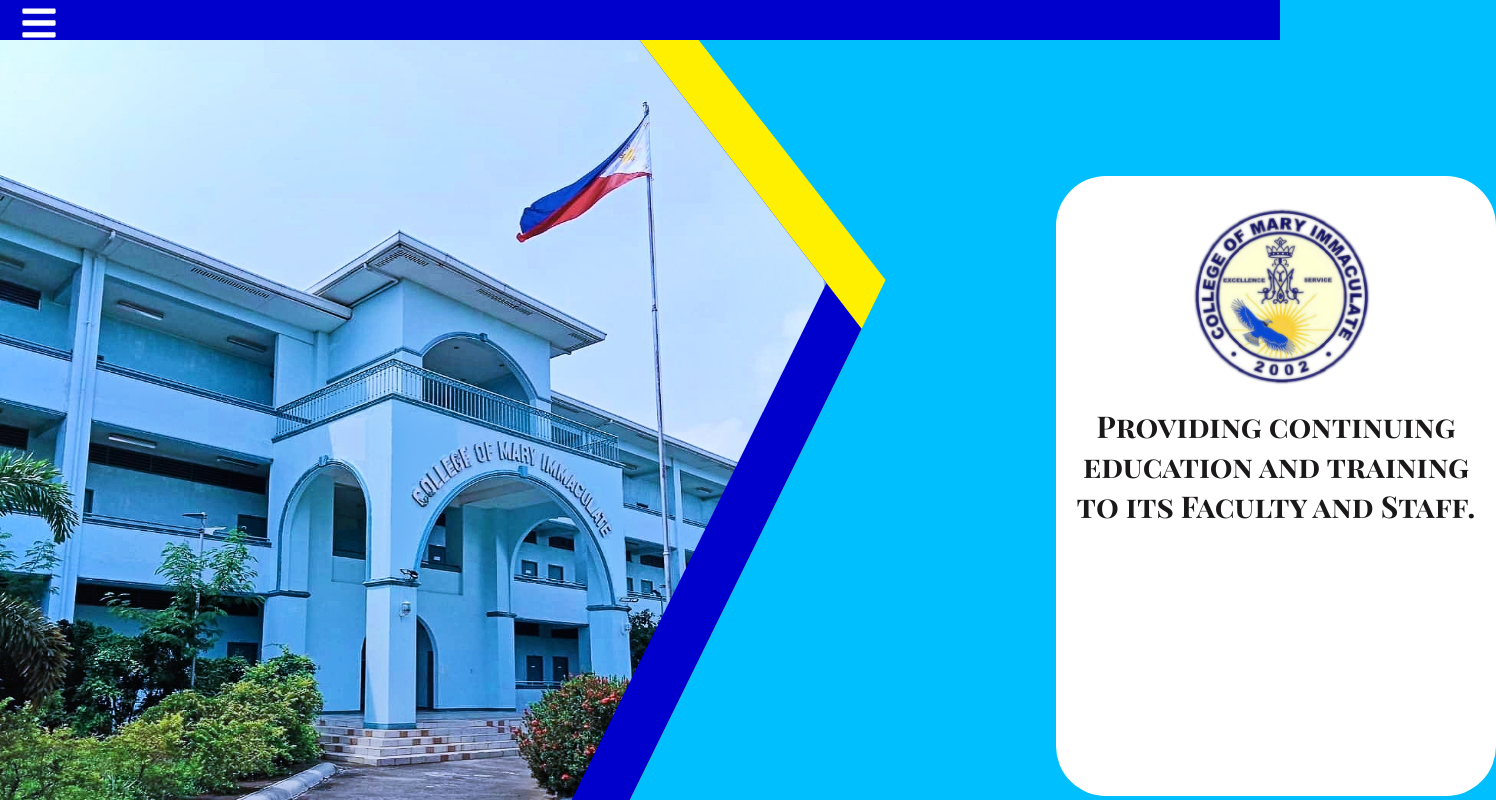
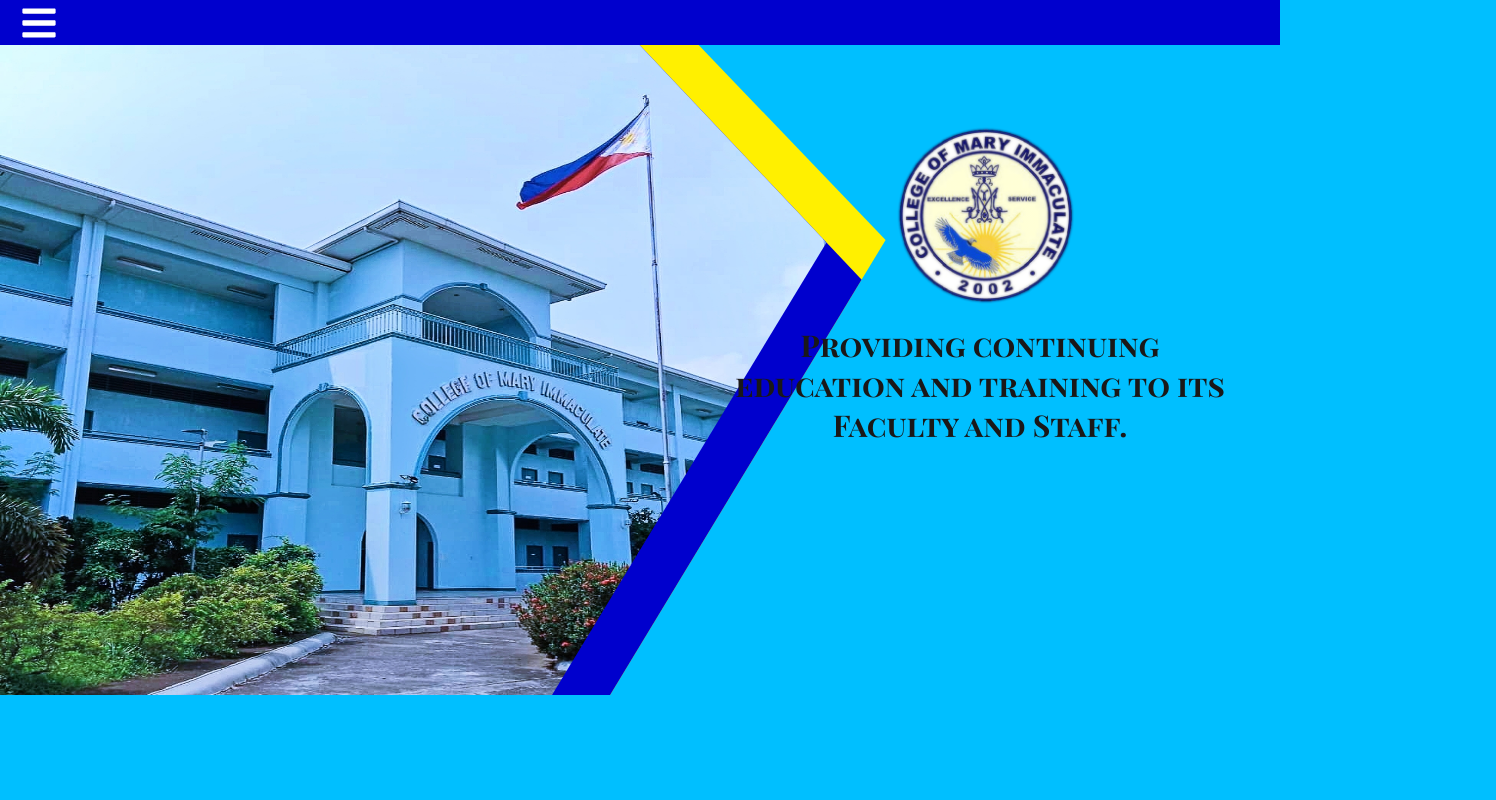
Before and after one commit to wilsterdc/CSIMS, a React (Create React App) app: page / in a window 1280 px wide. Shown: the top 800 px of the page, 1496 px wide, since content can reach past the window. Built offline with nearby package versions, Linux system fonts and the light colour scheme.

Commit message:
:rocket: to the :moon:

```diff
--- a/src/components/Enrollment.js
+++ b/src/components/Enrollment.js
@@ -2,7 +2,9 @@
 
 function Enrollment() {
   return (
-    <div>Enrollment</div>
+    <div>
+      <h1>Requirements: </h1>
+    </div>
   )
 }
 
--- a/src/components/Nav.css
+++ b/src/components/Nav.css
@@ -1,7 +1,8 @@
 .nav-container {
     background-color: #0000cd;
     padding-left: 20px;
-    /* height: 45px; */
+    height: 45px;
+    width: auto;
 }
 
 .nav-logo {
@@ -30,20 +31,56 @@
 }
 
 .nav-links:hover {
-    background-color: #a9a9a9;
+    background-color: #00bfff;
     border-radius: 10px;
 }
 
 .nav-menu {
-    background: red;
     display: flex;
     flex-direction: column;
     align-items: center;
     position: absolute;
-    height: 0;
-    overflow: hidden;
+    top: 45px;
+    left: -100%;
+    width: 30%;
+    /* max-width: 40%; */
+    height: 100%;
+    background-color: #0000cd;
+    z-index: 1;
+    transition: all 0.5s ease;
 }
 
-.nav-menu-active {
-    height: 100%
+.nav-active {
+    display: flex;
+    flex-direction: column;
+    align-items: center;
+    position: absolute;
+    top: 45px;
+    left: 0;
+    width: 30%;
+    /* max-width: 50%; */
+    height: 100%;
+    background-color: #0000cd;
+    z-index: 1;
+    transition: all 0.5s ease;
 }
+
+@media screen  and (max-width: 523px) {
+    .nav-menu {
+        width: 70%;
+        max-width: 400px;
+        left: -100%;
+      }
+
+      .nav-active {
+        width: 70%;
+        max-width: 500px;
+        left: 0;
+      }
+
+      .nav-item {
+        width: auto;
+        padding: 0;
+        margin-right: 20px;
+      }
+}
--- a/src/components/Nav.js
+++ b/src/components/Nav.js
@@ -1,5 +1,10 @@
 import {useState} from 'react'
-import {FaBars, FaTimes} from 'react-icons/fa'
+import {FaTimes, FaBars} from 'react-icons/fa'
+import {BiHome} from 'react-icons/bi'
+import {SlGraduation} from 'react-icons/sl'
+import {HiOutlineDocumentDuplicate} from 'react-icons/hi2'
+import {MdOutlineContactPhone} from 'react-icons/md'
+import {AiOutlineQuestionCircle} from 'react-icons/ai'
 import {Link} from 'react-router-dom'
 import './Nav.css'
 
@@ -13,34 +18,33 @@
   return (
     <div>
         <div className = 'nav-container'>
-            {/* <nav className = 'nav-logo' onClick = {closeMenu} /> */}
             <div className = 'menu-icon' onClick = {handleClick}>
                 {click ? <FaTimes /> : <FaBars />}
             </div>
-            <ul className = {click ? 'nav-menu-active' : 'nav-menu'}>
+            <ul className = {click ? 'nav-active' : 'nav-menu'}>
                 <li className = 'nav-item'>
                     <Link to = '/' className = 'nav-links' onClick = {closeMenu}>
-                        Home
+                        <BiHome className/> Home
                     </Link>
                 </li>
                 <li className = 'nav-item'>
                     <Link to = '/courses' className = 'nav-links' onClick = {closeMenu}>
-                        Courses
+                        <SlGraduation /> Courses
                     </Link>
                 </li>
                 <li className = 'nav-item'>
                     <Link to = '/enrollment' className = 'nav-links' onClick = {closeMenu}>
-                        Enrollment
+                        <HiOutlineDocumentDuplicate /> Enrollment
                     </Link>
                 </li>
                 <li className = 'nav-item'>
                     <Link to = '/about' className = 'nav-links' onClick = {closeMenu}>
-                        About
+                        <AiOutlineQuestionCircle /> About
                     </Link>
                 </li>
                 <li className = 'nav-item'>
                     <Link to = '/contact' className = 'nav-links' onClick = {closeMenu}>
-                        Contact us
+                        <MdOutlineContactPhone /> Contact us
                     </Link>
                 </li>
             </ul>
--- a/src/components/Style.css
+++ b/src/components/Style.css
@@ -38,15 +38,15 @@
 } */
 
 .interchng-text {
-    position: absolute;
-    background-color: #fff;
+    position: relative;
+    float: right;
     color: #1a1818;
     border-radius: 50px;
-    margin: 17vh 132vh;
+    margin: 50px 25px;
     padding: 20px;
-    min-width: 440px;
+    min-width: 400px;
     max-width: 550px;
-    height: 620px;
+    height: 520px;
     text-align: center;
     overflow: hidden;
 }
@@ -149,7 +149,7 @@
 }
 
 .img-container {
-    position: absolute;
+    position: relative;
     background-color: transparent;
     width: 115vh;
     height: 100%;
@@ -162,7 +162,7 @@
     background-color: #fff000;
     /* width: 60%; */
     width: 123vh;
-    height: 100%;
+    height: 650px;
     overflow: hidden;
     clip-path: polygon(0% 0%,71% 0%,90% 30%,62% 100%,0% 100%);
 }
```
